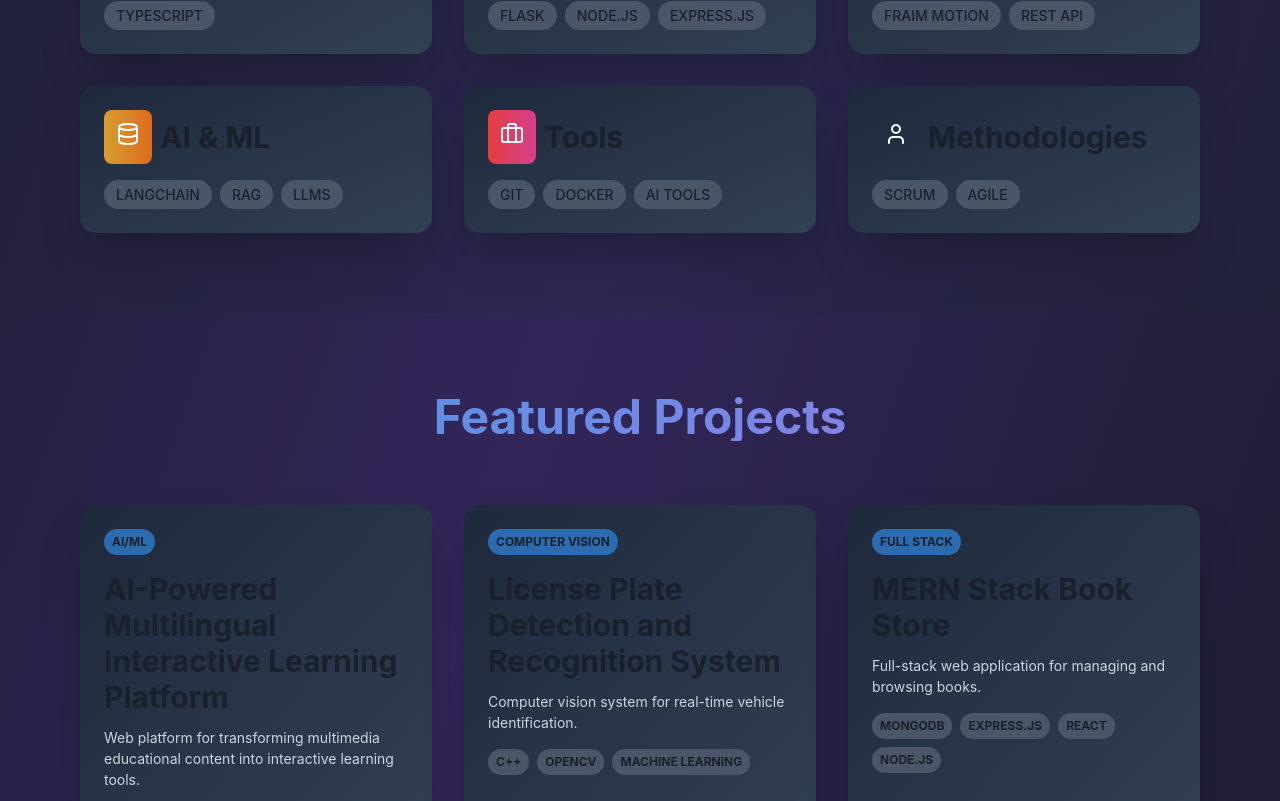
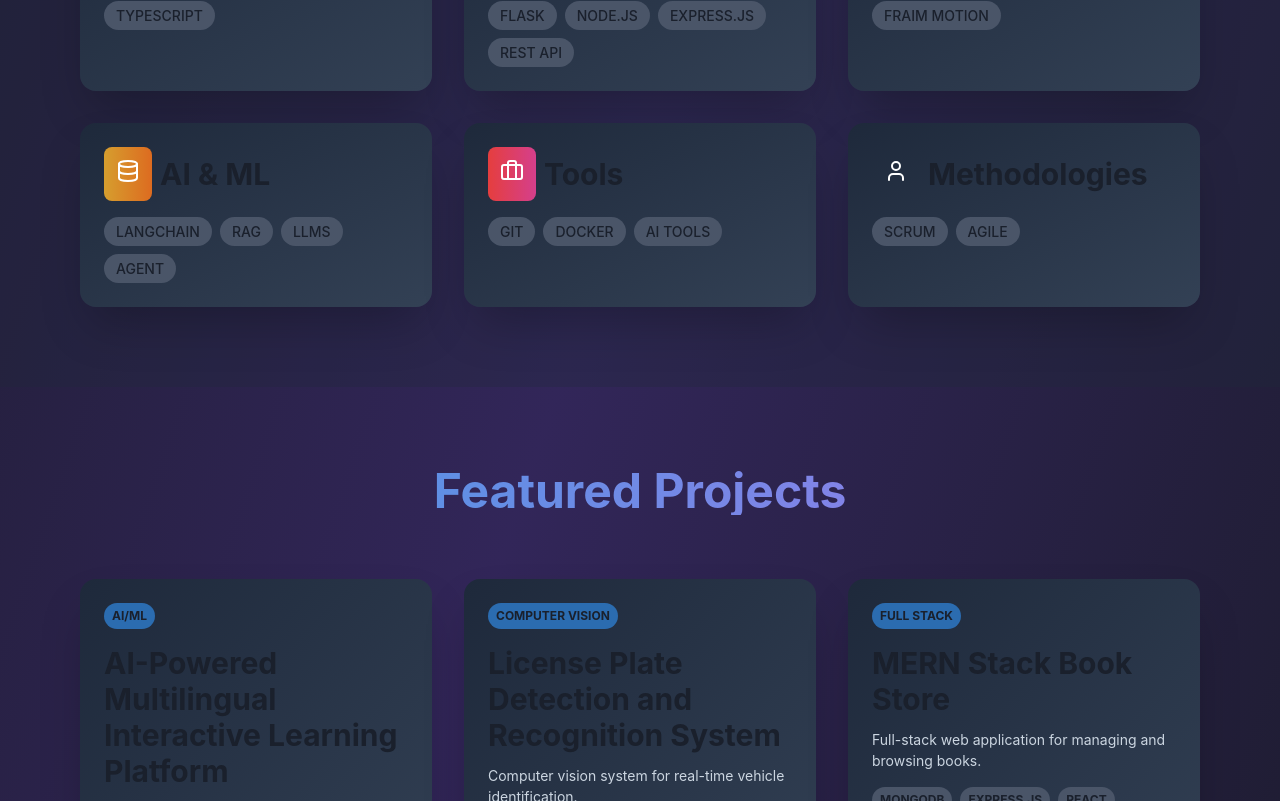
Before and after one commit to ilyas-ali-benyahia/portfolio, a React (Create React App) app: page / in a window 1280 px wide. Shown: the part 1717-2518 px from the top of the page. Built offline with nearby package versions, Linux system fonts and the light colour scheme.

Commit message:
Update portfolio.jsx

```diff
--- a/src/portfolio.jsx
+++ b/src/portfolio.jsx
@@ -62,9 +62,9 @@ const Portfolio = () => {
 
   const skills = {
     programming: ['Python', 'JavaScript', 'TypeScript'],
-    frameworks: ['React', 'Next.js', 'Django', 'Flask', 'Node.js', 'Express.js'],
-    styling: ['Chakra UI', 'Tailwind CSS','Fraim motion','rest api'],
-    ai: ['LangChain', 'RAG', 'LLMs'],
+    frameworks: ['React', 'Next.js', 'Django', 'Flask', 'Node.js', 'Express.js','rest api'],
+    styling: ['Chakra UI', 'Tailwind CSS','Fraim motion'],
+    ai: ['LangChain', 'RAG', 'LLMs' ,'Agent'],
     tools: ['Git', 'Docker', 'AI Tools'],
     databases: ['MySQL', 'PostgreSQL', 'MongoDB', 'Supabase'],
     methodologies: ['SCRUM', 'Agile']
```
